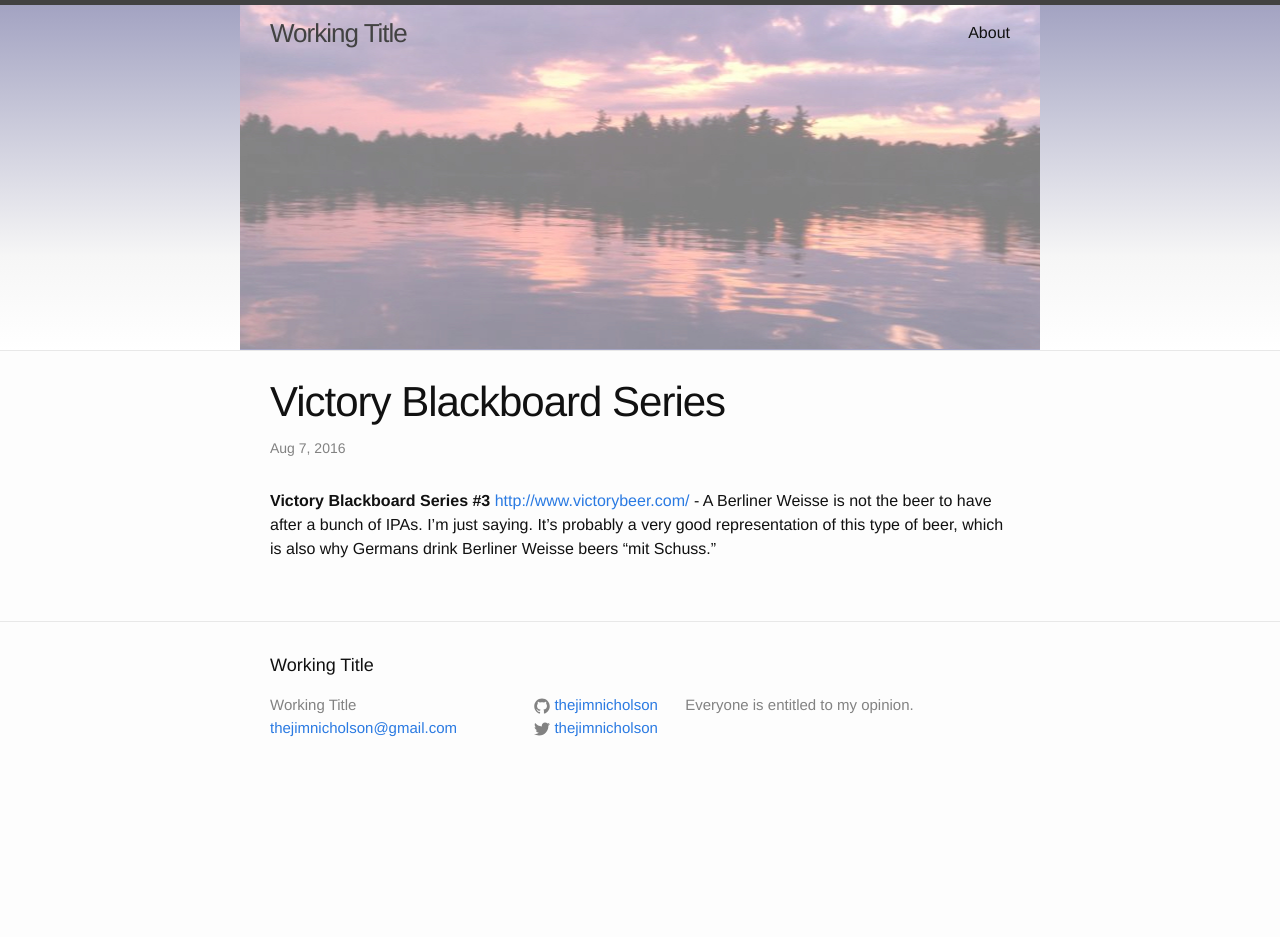
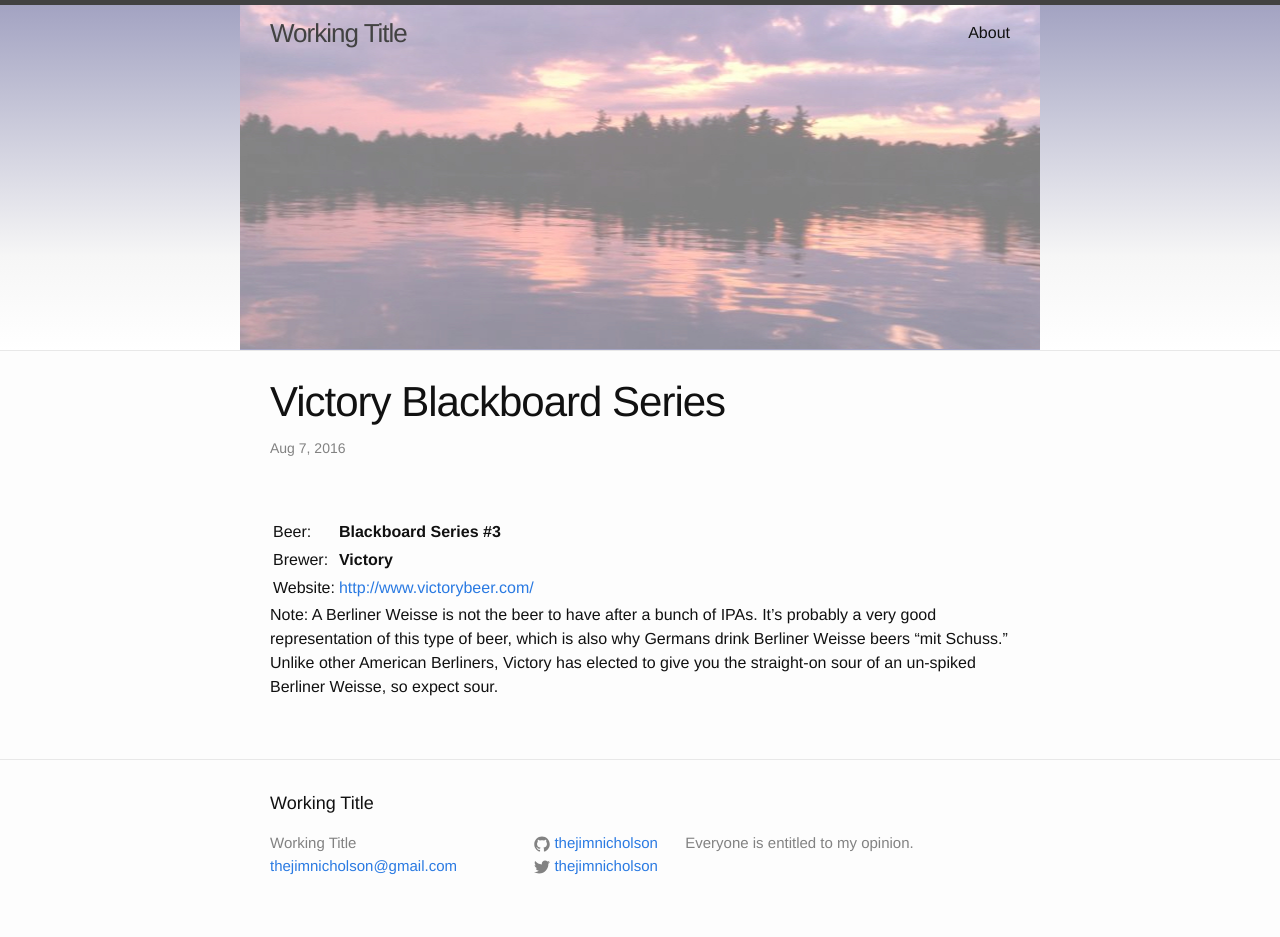
Before and after one commit to thejimnicholson/thejimnicholson.github.io, a Jekyll site: the page built from _posts/2016-08-07-victory-blackboard-series-3.md, in a window 1280 px wide. Built offline with Jekyll 4.4.1, drawn with Linux system fonts in a browser that asks for light colours; Markdown is read by kramdown in place of the engine named in the settings; before the commit the page ends 900 px from its top, so only the background shows below that.

Commit message:
/ ‘_posts/2016-08-07-victory-blackboard-series-3.md’

```diff
--- a/_posts/2016-08-07-victory-blackboard-series-3.md
+++ b/_posts/2016-08-07-victory-blackboard-series-3.md
@@ -1,6 +1,13 @@
 ---
 layout: post
 title: Victory Blackboard Series #3
+categories: [PA,Berliner Weisse]
 ---
 
-__Victory Blackboard Series #3__ <http://www.victorybeer.com/> - A Berliner Weisse is not the beer to have after a bunch of IPAs. I'm just saying. It's probably a very good representation of this type of beer, which is also why Germans drink Berliner Weisse beers "mit Schuss."
+|          |                               |
+|----------|-------------------------------|
+| Beer:    | __Blackboard Series #3__      |
+| Brewer:  | __Victory__                   |
+| Website: | <http://www.victorybeer.com/> |
+
+Note: A Berliner Weisse is not the beer to have after a bunch of IPAs. It's probably a very good representation of this type of beer, which is also why Germans drink Berliner Weisse beers "mit Schuss." Unlike other American Berliners, Victory has elected to give you the straight-on sour of an un-spiked Berliner Weisse, so expect sour.
```
